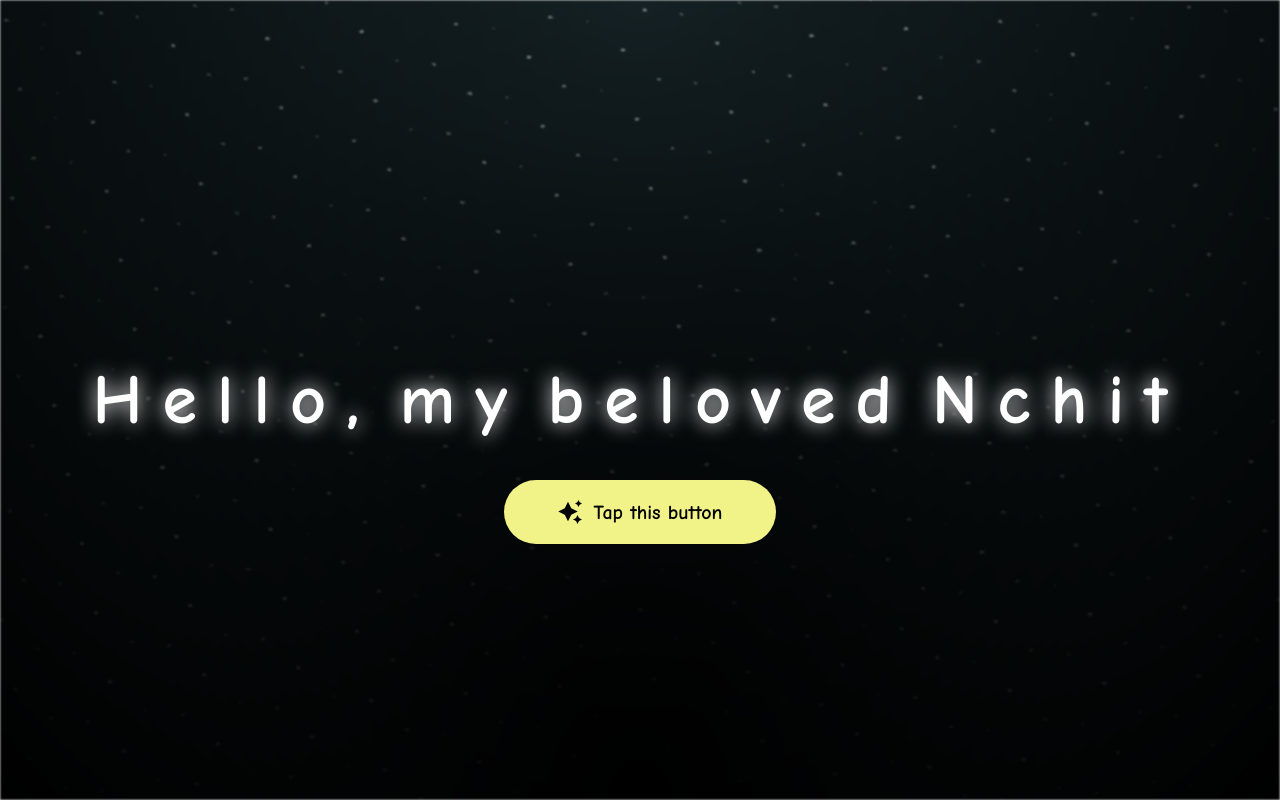
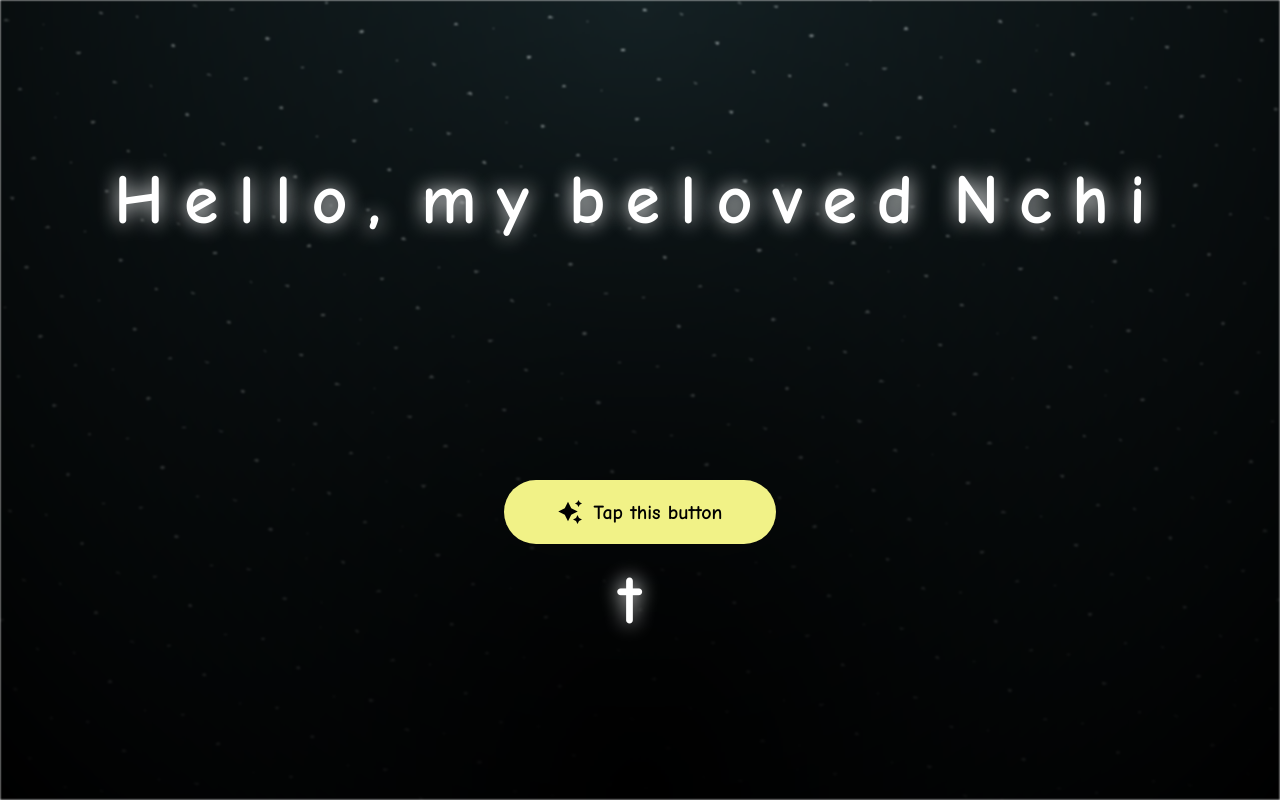
Before and after one commit to giftinn/nchitofmyheart, a plain HTML site: page index.html in a window 1280 px wide. Drawn offline with Linux system fonts and the light colour scheme.

Commit message:
Update main.css

```diff
--- a/assets/main.css
+++ b/assets/main.css
@@ -26,19 +26,18 @@
   text-align: center;
   font-family: "Comic Neue", cursive;
   font-weight: 700;
-  font-size: clamp(50px, 6vw, 70px); /* Responsif, minimal 20px dan maksimal 50px */
+  font-size: clamp(40px, 6vw, 70px);
 
   display: flex;
+  flex-wrap: wrap; /* 🔥 INI KUNCINYA */
   justify-content: center;
   align-items: center;
 
-  height: 100vh; /* Membuat elemen setinggi layar penuh */
+  height: 100vh;
   text-shadow: 0 0 20px white;
   letter-spacing: 0px;
-  padding: 0 10vw; /* Memberikan ruang di kiri dan kanan agar teks tidak terlalu dekat dengan pinggir */
+  padding: 0 8vw;
 }
-
-
 
 
 @media (min-width: 500px) {
```
